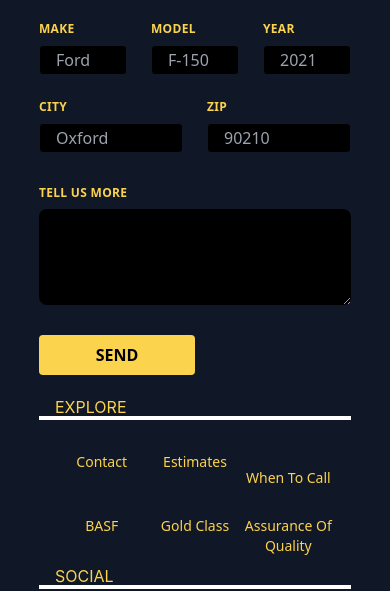
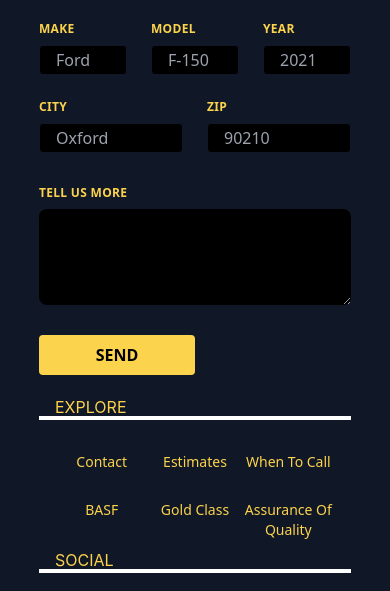
Before and after one commit to austinwhisman/4mCollision, a Gatsby site: page / in a window 390 px wide. Shown: the part 2724-3315 px from the top of the page. Built offline with nearby package versions, Linux system fonts and the light colour scheme; Gatsby itself is replaced by a stand-in of ours.

Commit message:
added styling changes to footer.

```diff
--- a/src/components/footer.js
+++ b/src/components/footer.js
@@ -91,7 +91,7 @@ const Footer = () => {
                             <li className="hover:text-white text-yellow-300 table mx-auto cursor-pointer text-sm md:text-base">
                                 Estimates
                             </li>
-                            <li className="hover:text-white text-yellow-300 table mx-auto cursor-pointer text-sm md:text-base pt-4
+                            <li className="hover:text-white text-yellow-300 table mx-auto cursor-pointer text-sm md:text-base lg:pt-4
                             ">
                                 When To Call
                             </li>
```
